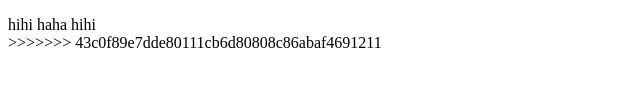
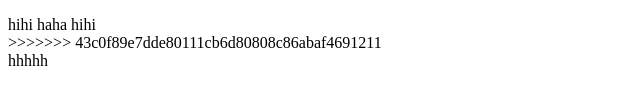
Before and after one commit to Phamtrung29/QLDA_N10, a plain HTML site: page index.html in a window 1280 px wide. Shown: the part 260-364 px from the top of the page, 0-640 px from the left. Drawn offline with Linux system fonts and the light colour scheme.

Commit message:
first commit

```diff
--- a/index.html
+++ b/index.html
@@ -8,3 +8,4 @@
 
 <div>hihi  haha hihi</div>
 >>>>>>> 43c0f89e7dde80111cb6d80808c86abaf4691211
+<div>hhhhh</div>
```
